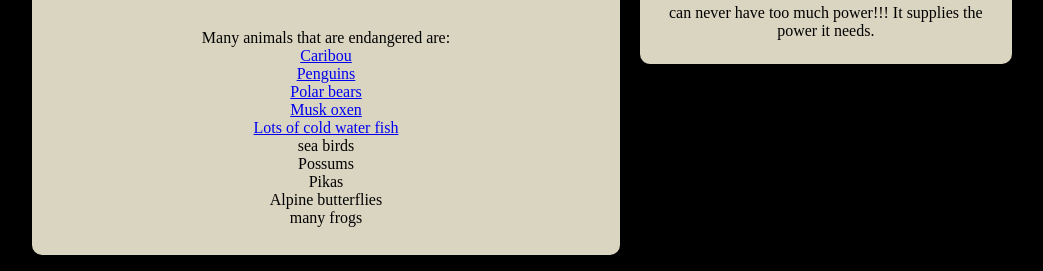
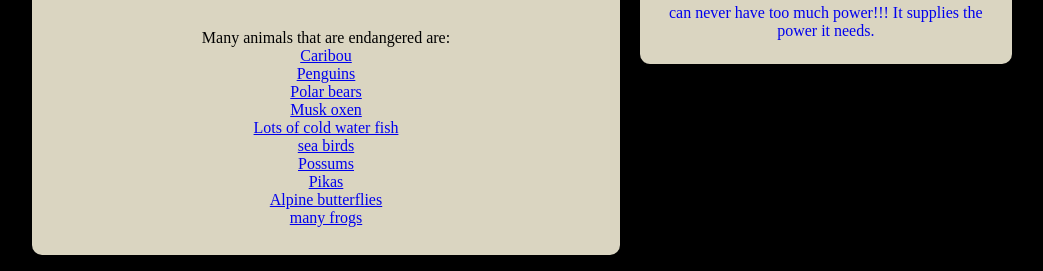
Before and after one commit to globalwarmingpro/globalwarmingpro.github.io, a plain HTML site: page index.html in a window 1280 px wide. Shown: the part 1546-1817 px from the top of the page, without its empty margins (118-1161 px from the left). Drawn offline with Linux system fonts and the light colour scheme.

Commit message:
Update index.html

```diff
--- a/index.html
+++ b/index.html
@@ -75,7 +75,7 @@
           <a href="https://polarbearsinternational.org/media/2958/sc-32.jpg">Polar bears</a><br>
           <a href="http://www.acuteaday.com/blog/wp-content/uploads/2012/12/muskox-resting-with-calf.jpg">Musk oxen</a><br>
           <a href="http://smrtenglish.com.s3.amazonaws.com/core/LMLA/KIDS/ENGL125Kids/unit01/1-3reading1.png">Lots of cold water fish</a><br>
-          sea birds<br>
+          <a href="https://s-media-cache-ak0.pinimg.com/736x/c6/16/69/c61669bfc781d4667e44de44d9cd4173.jpg">sea birds<br>
           Possums<br>
           Pikas<br>
           Alpine butterflies<br>
```
